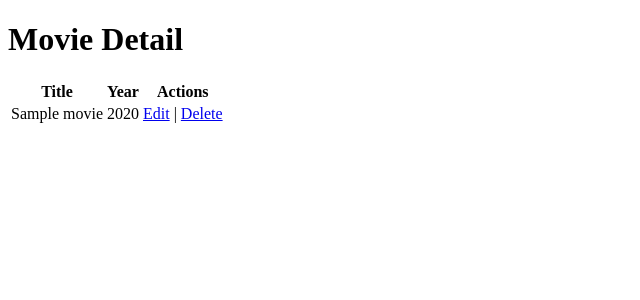
After one commit to devphilip/dd-django-movies, a Django app: page /movies/1 in a window 1280 px wide. The commit adds this page. Shown: the top 300 px of the page, without its empty margins (0-640 px from the left). Run offline with Django 5.2, Linux system fonts and the light colour scheme; tables that the repository leaves empty hold one stand-in row (values such as "Sample post").

Commit message:
completed the crud operations here

```diff
--- /dev/null
+++ b/movies/admin.py
@@ -0,0 +1,5 @@
+from .models import Movie
+from django.contrib import admin
+
+
+admin.site.register(Movie)
--- /dev/null
+++ b/movies/models.py
@@ -0,0 +1,9 @@
+from django.db import models
+
+
+class Movie(models.Model):
+    title = models.CharField(max_length=100)
+    year = models.IntegerField()
+
+    def __str__(self):
+        return f'{self.title} from {self.year}'
--- a/movies/urls.py
+++ b/movies/urls.py
@@ -22,4 +22,8 @@ urlpatterns = [
     path('admin/', admin.site.urls),
     path('', views.home),
     path('movies', views.movies),
+    path('movies/<int:movie_id>', views.detail),
+    path('movies/add', views.add),
+    path('movies/<int:movie_id>/edit', views.edit),
+    path('movies/<int:movie_id>/delete', views.delete),
 ]
--- a/movies/views.py
+++ b/movies/views.py
@@ -1,29 +1,53 @@
-from django.http import HttpResponse
+from django.http import HttpResponse, HttpResponseRedirect, Http404
 from django.shortcuts import render
+from .models import Movie
 
 
-data = {
-    'movies': [
-        {
-            'id': 1,
-            'title': 'The Godfather',
-            'year': '1972'
-        },
-        {
-            'id': 2,
-            'title': 'The Godfather: Part II',
-            'year': '1974'
-        },
-        {
-            'id': 3,
-            'title': 'The Dark Knight',
-            'year': '2008'
-        }
-    ]
-}
 def movies(request):
     # return HttpResponse("Hello, world. You're at the movies index.")
+    data = {'movies': Movie.objects.all()}
     return render(request, 'movies/movies.html', data)
 
 def home(request):
     return HttpResponse("Hello, world. You're at the movies index.")
+
+def detail(request, movie_id):
+    data = Movie.objects.get(id=movie_id)
+    print("The data: ", data)
+    return render(request, 'movies/detail.html', {'movie': data})
+
+
+def add(request):
+    title = request.POST.get('title')
+    year = request.POST.get('year')
+    if title and year:
+        movie = Movie(title=title, year=year)
+        movie.save()
+        return HttpResponseRedirect('/movies')
+    return render(request, 'movies/add.html')
+
+
+def edit(request, movie_id):
+    movie = Movie.objects.get(id=movie_id)
+    if not movie:    # if movie doesn't exist
+        raise Http404("Movie does not exist")
+    if request.method == 'POST':
+        title = request.POST.get('title')
+        year = request.POST.get('year')
+        if title and year:
+            movie.title = title
+        if year:
+            movie.year = year
+        movie.save()
+        return HttpResponseRedirect('/movies')
+    return render(request, 'movies/edit.html', {'movie': movie})
+
+
+def delete(request, movie_id):
+    try:
+        movie = Movie.objects.get(id=movie_id)
+    except Movie.DoesNotExist:
+        raise Http404("Movie does not exist")
+
+    movie.delete()
+    return HttpResponseRedirect('/movies')
--- /dev/null
+++ b/templates/movies/detail.html
@@ -0,0 +1,24 @@
+<!DOCTYPE html>
+<html lang="en">
+<head>
+  <meta charset="UTF-8">
+  <title>Title</title>
+</head>
+<body>
+  <h1>Movie Detail</h1>
+  <table>
+    <tr>
+      <th>Title</th>
+      <th>Year</th>
+      <th>Actions</th>
+    </tr>
+    <tr>
+      <td>{{ movie.title }}</td>
+      <td>{{ movie.year }}</td>
+      <td>
+        <a href="/movies/{{ movie.id }}/edit">Edit</a> | <a href="/movies/{{ movie.id }}/delete">Delete</a>
+      </td>
+    </tr>
+  </table>
+</body>
+</html>
--- a/templates/movies/movies.html
+++ b/templates/movies/movies.html
@@ -6,10 +6,12 @@
 </head>
 <body>
 <h2>Movies</h2>
+<a href="movies/add">Add new Movie</a>
 <ul>
   {% for movie in movies %}
-    <li>{{ movie.title }}</li>
+    <li><a href="movies/{{ movie.id }}">{{ movie.title }}</a></li>
   {% endfor %}
 </ul>
+
 </body>
 </html>
```
Also changed, not shown: templates/movies/add.html (added, +20 -0 lines), templates/movies/edit.html (added, +20 -0 lines), movies/migrations/0001_initial.py (added), movies/migrations/__init__.py (added).
